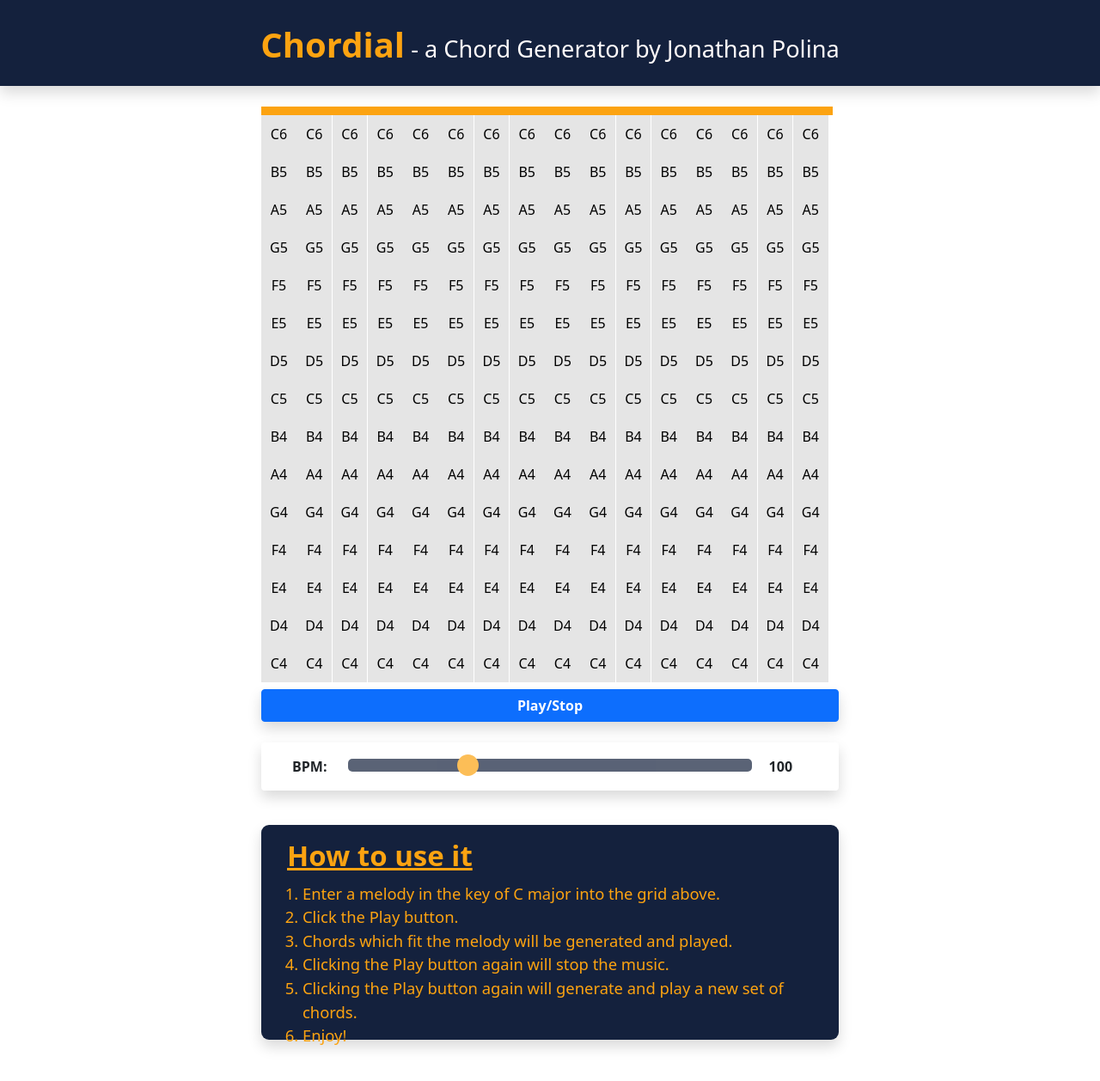
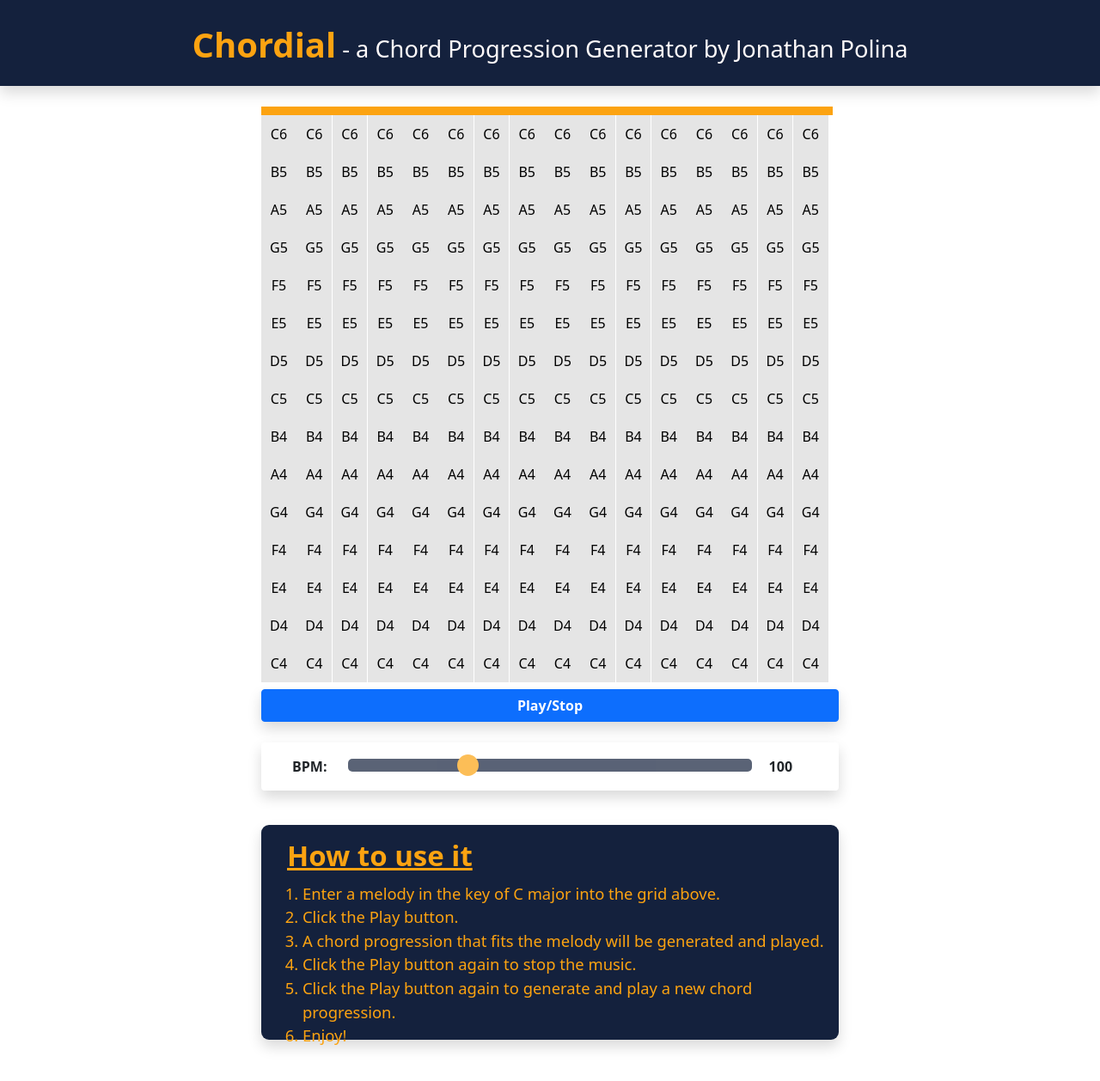
Before and after one commit to jpolina/chord-generator, a React (Create React App) app: page / in a window 1280 px wide. Shown: the whole page at 86% size. Built offline with nearby package versions, Linux system fonts and the light colour scheme.

Commit message:
Update App.js

```diff
--- a/src/App.js
+++ b/src/App.js
@@ -12,7 +12,7 @@
           <div>
             <h1 class = 'centerTitle d-print-inline name'>
               <span class = "name"><strong>Chordial</strong></span>
-              <span class = "description"> - a Chord Generator by Jonathan Polina</span>
+              <span class = "description"> - a Chord Progression Generator by Jonathan Polina</span>
             </h1>
           </div>
         </div>
@@ -26,9 +26,9 @@
           <ol>
             <li>Enter a melody in the key of C major into the grid above.</li>
             <li>Click the Play button.</li>
-            <li>Chords which fit the melody will be generated and played.</li>
-            <li>Clicking the Play button again will stop the music.</li>
-            <li>Clicking the Play button again will generate and play a new set of chords.</li>
+            <li>A chord progression that fits the melody will be generated and played.</li>
+            <li>Click the Play button again to stop the music.</li>
+            <li>Click the Play button again to generate and play a new chord progression.</li>
             <li>Enjoy!</li>
           </ol>
         </p>
```
Also changed, not shown: 1 other file (tests, documents, lock files or other folders).
